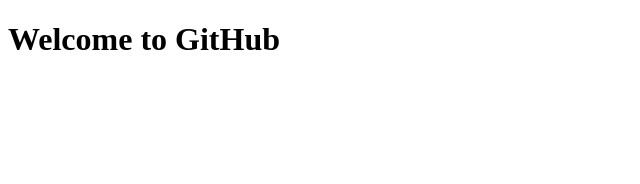
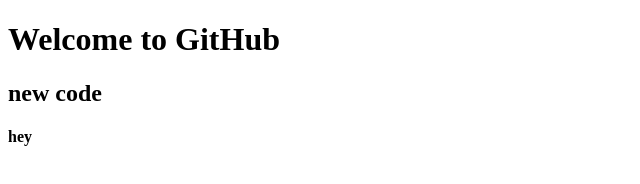
Before and after one commit to akshaykakpure56/GITpro, a plain HTML site: page index.html in a window 1280 px wide. Shown: the whole page, without its empty margins (0-640 px from the left). Drawn offline with Linux system fonts and the light colour scheme.

Commit message:
changing h2

```diff
--- a/index.html
+++ b/index.html
@@ -3,5 +3,7 @@
 <head></head>
 <body>
     <h1>Welcome to GitHub</h1>
+    <h2>new code</h2>
+    <h4>hey</h4>
 </body>
 </html>
```
